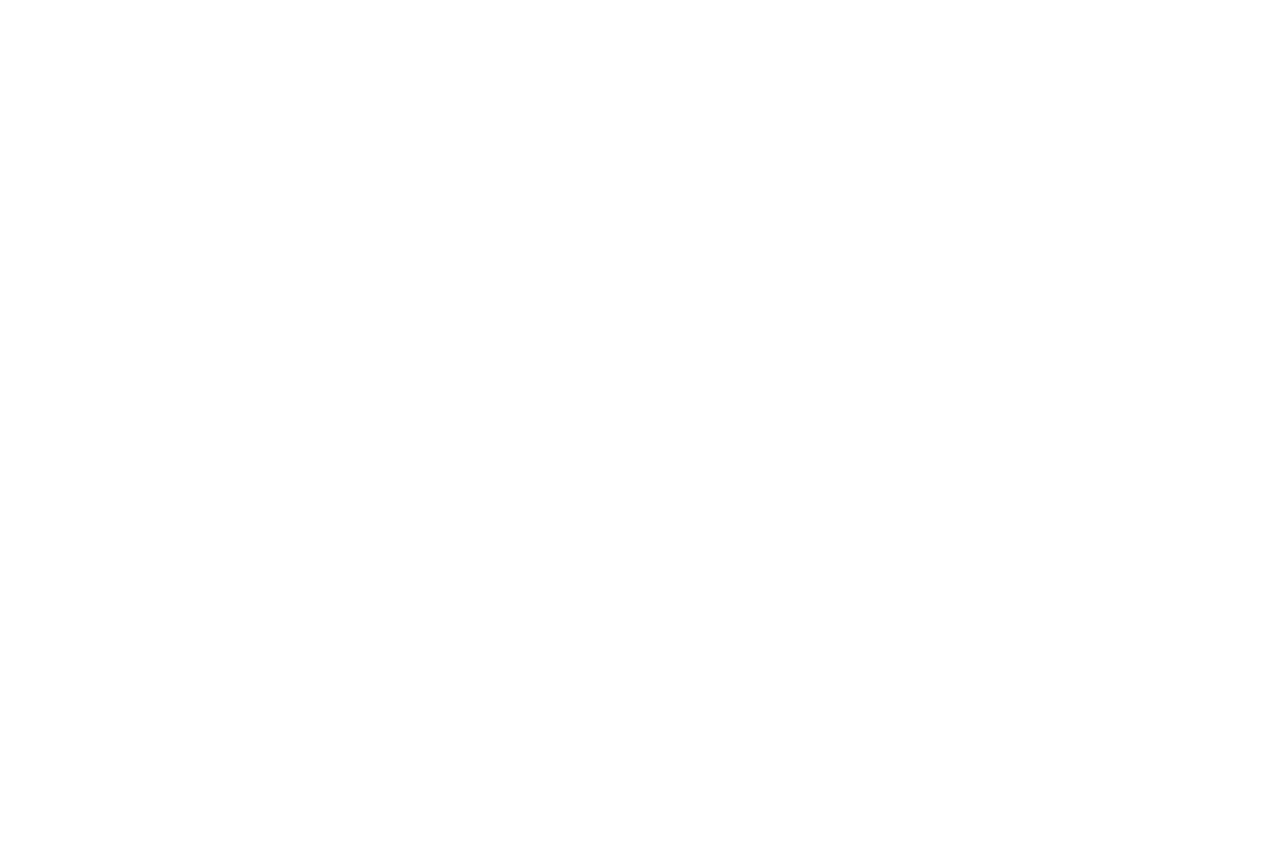
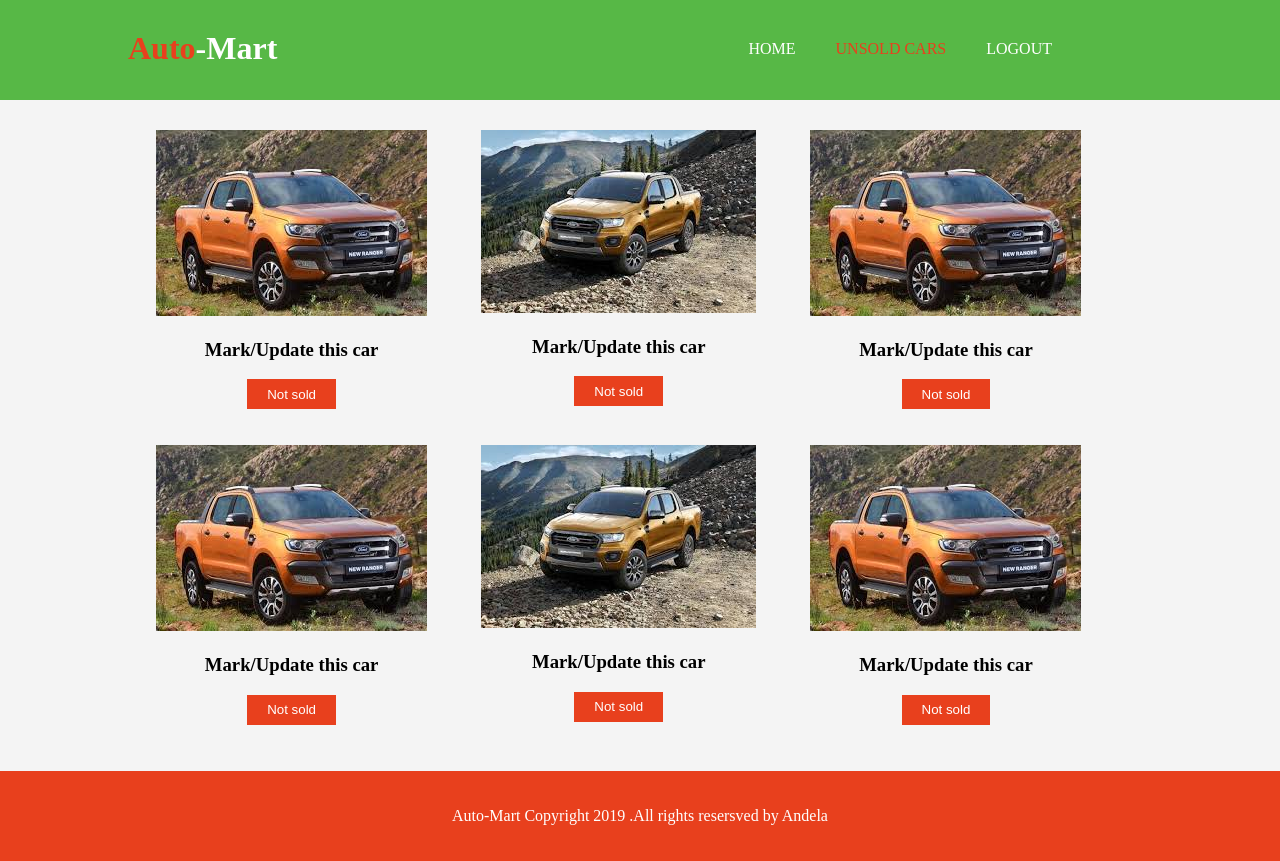
Before and after one commit to nshutijonathan/Auto-Mart, a plain HTML site: page html/allunsold.html in a window 1280 px wide. Before the commit the page ends 800 px from the top, so only its background shows below. Drawn offline with Linux system fonts and the light colour scheme.

Commit message:
[user-view-all-unsold-166153910]added all unsold cars photos.

```diff
--- a/html/allunsold.html
+++ b/html/allunsold.html
@@ -0,0 +1,73 @@
+<!DOCTYPE html>
+<html>
+<head>
+  <title>Auto-Mart</title>
+  <meta name="viewport" content="width=device-width">
+  <link rel="stylesheet" type="text/css" href="../css/seller.css">
+
+</head>
+<body>
+<header>
+  <div class="container">
+    <div id="branding">
+      <h1><span class="highlight">Auto</span>-Mart</h1>
+    </div>
+    <nav>
+      <ul>
+        <li ><a href="homepage.html" >HOME</a></li>
+        <li class="current"><a href="allunsold.html">unsold cars</a></li>
+        <li><a href="#"></a></li>
+        <li><a href="#"></a></li>
+        <li><a href="landing.html">LogOut</a></li>
+      </ul>
+    </nav>
+  </div>
+</header>
+<section id="boxes">
+  <div class="container">
+    <div class="box">
+      <a  href="#"><img src="../assets/newcar1.jpg"></a>
+      <h3>Mark/Update this car</h3>
+      <p><button class="button1" type="submit"><a href="">Not sold</a></button> </p>
+
+    </div>
+    <div class="box">
+      <a  href="#"><img src="../assets/newcar2.jpg"></a>
+      <h3>Mark/Update this car</h3>
+      <p><button class="button1" type="submit"><a href="">Not sold</a></button> </p>
+
+    </div>
+    <div class="box">
+      <a  href="#"><img src="../assets/newcar1.jpg"></a>
+      <h3>Mark/Update this car</h3>
+      <p><button class="button1" type="submit"><a href="">Not sold</a></button> </p>
+
+    </div>
+  </div>
+  <div class="container">
+    <div class="box">
+      <a  href="#"><img src="../assets/newcar1.jpg"></a>
+      <h3>Mark/Update this car</h3>
+      <p><button class="button1" type="submit"><a href="">Not sold</a></button> </p>
+
+    </div>
+    <div class="box">
+      <a  href="#"><img src="../assets/newcar2.jpg"></a>
+      <h3>Mark/Update this car</h3>
+      <p><button class="button1" type="submit"><a href="">Not sold</a></button> </p>
+
+    </div>
+    <div class="box">
+      <a  href="#"><img src="../assets/newcar1.jpg"></a>
+      <h3>Mark/Update this car</h3>
+      <p><button class="button1" type="submit"><a href="">Not sold</a></button> </p>
+
+    </div>
+  </div>
+
+</section>
+<footer>
+  <p>Auto-Mart Copyright 2019 .All rights resersved by Andela</p>
+</footer>
+</body>
+</html>
```
Also changed, not shown: html/homepage.html (+1 -1 lines).
